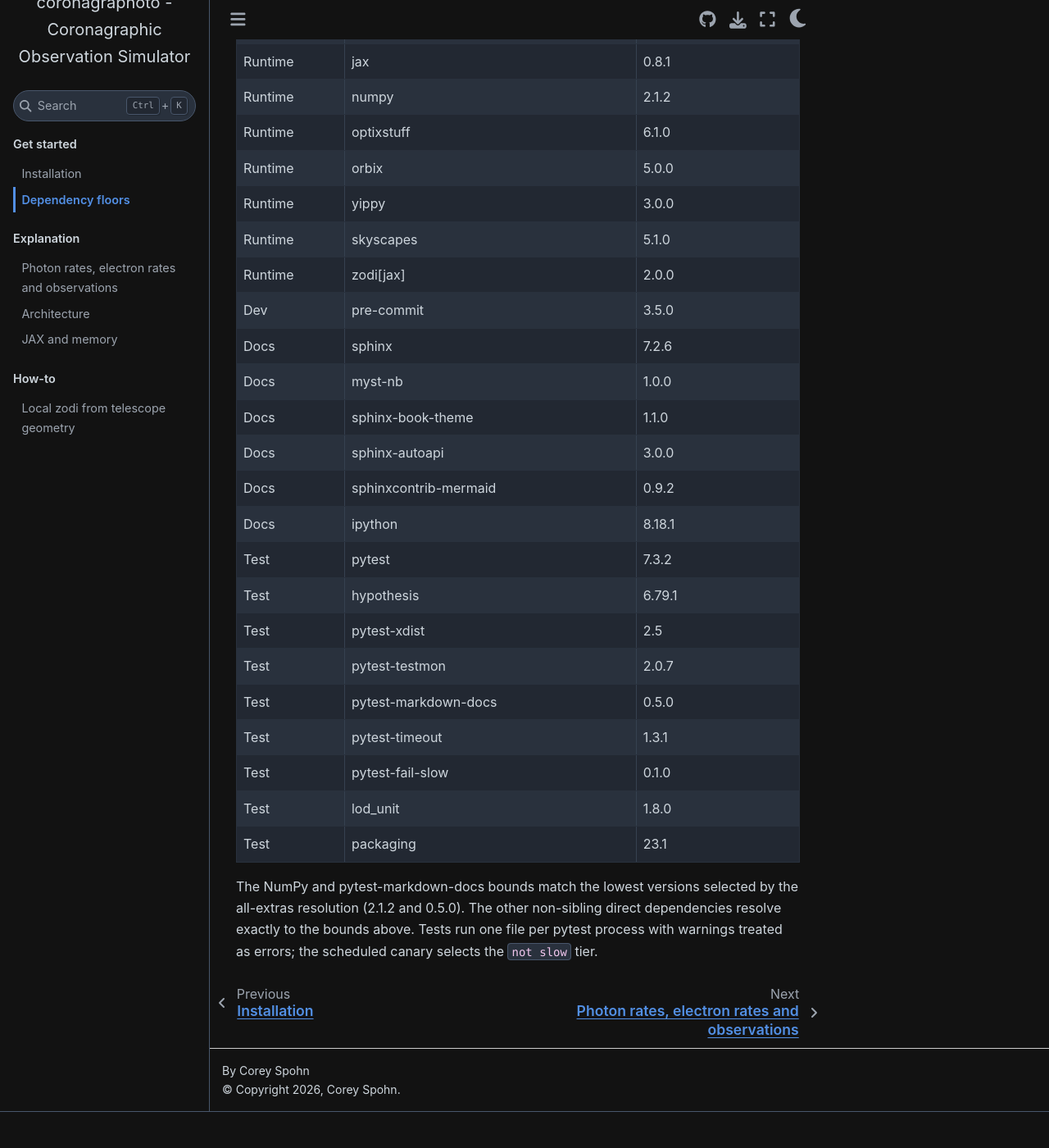
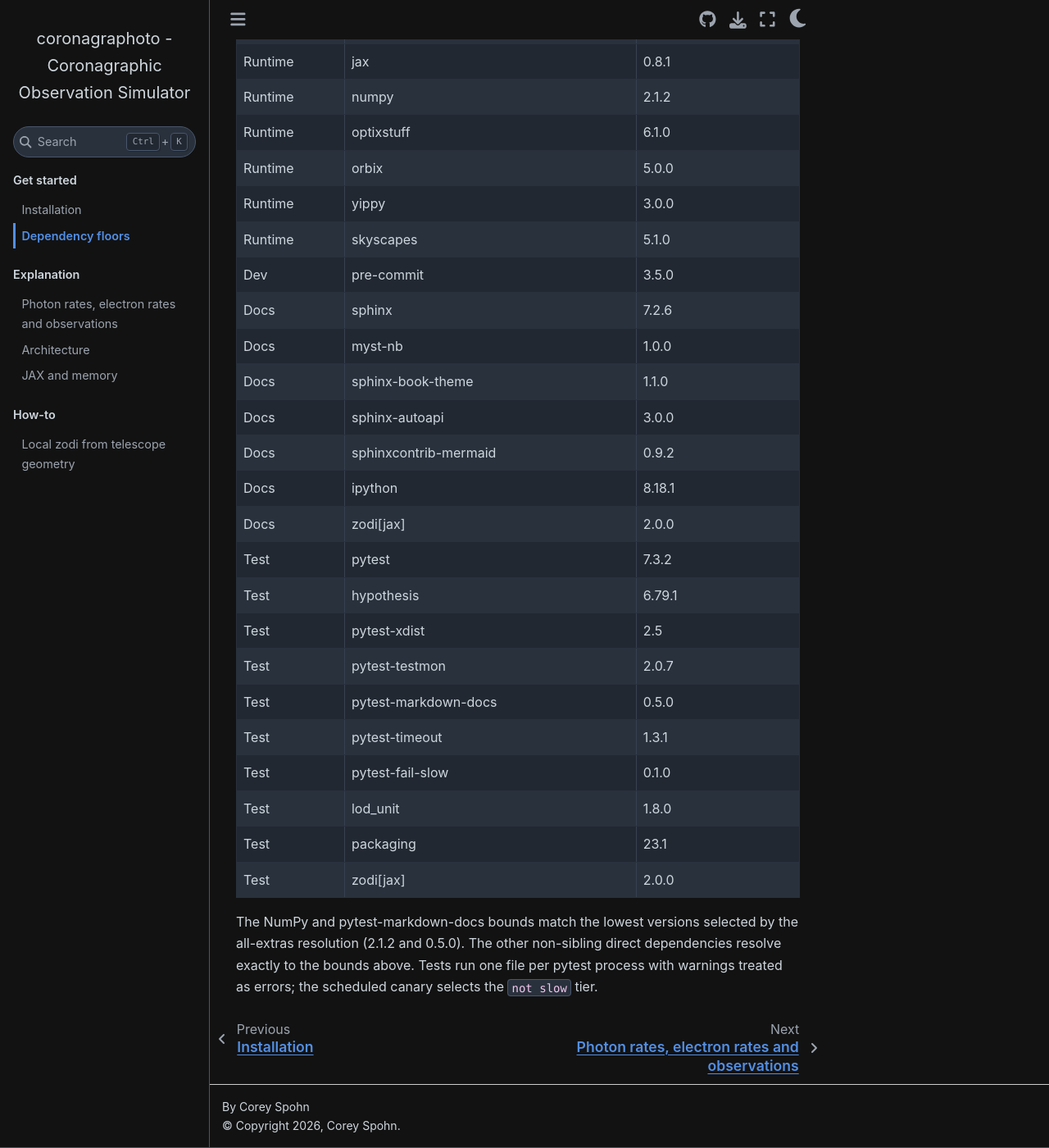
Before and after one commit to CoreySpohn/coronagraphoto, a Sphinx documentation site: the page built from docs/dependency-floors.md, in a window 1280 px wide and 1400 px high, scrolled down 565 px. Shown: the whole window at 82% size. Built offline with Sphinx 7.4.7 and the Sphinx Book theme 1.1.4, drawn with Linux system fonts in a browser that asks for light colours; pages that are not in the unit, such as notebooks, are missing from menus; before the commit the page ends 1921 px from its top, so only the background shows below that.

Commit message:
build(deps): move zodi to the test and docs extras now that the package no longer imports it

```diff
--- a/docs/dependency-floors.md
+++ b/docs/dependency-floors.md
@@ -22,7 +22,6 @@ the canary uses the same overrides as CI.
 | Runtime | orbix | 5.0.0 |
 | Runtime | yippy | 3.0.0 |
 | Runtime | skyscapes | 5.1.0 |
-| Runtime | zodi[jax] | 2.0.0 |
 | Dev | pre-commit | 3.5.0 |
 | Docs | sphinx | 7.2.6 |
 | Docs | myst-nb | 1.0.0 |
@@ -30,6 +29,7 @@ the canary uses the same overrides as CI.
 | Docs | sphinx-autoapi | 3.0.0 |
 | Docs | sphinxcontrib-mermaid | 0.9.2 |
 | Docs | ipython | 8.18.1 |
+| Docs | zodi[jax] | 2.0.0 |
 | Test | pytest | 7.3.2 |
 | Test | hypothesis | 6.79.1 |
 | Test | pytest-xdist | 2.5 |
@@ -39,6 +39,7 @@ the canary uses the same overrides as CI.
 | Test | pytest-fail-slow | 0.1.0 |
 | Test | lod_unit | 1.8.0 |
 | Test | packaging | 23.1 |
+| Test | zodi[jax] | 2.0.0 |
 
 The NumPy and pytest-markdown-docs bounds match the lowest versions selected
 by the all-extras resolution (2.1.2 and 0.5.0). The other non-sibling direct
--- a/pyproject.toml
+++ b/pyproject.toml
@@ -25,7 +25,6 @@ dependencies = [
   "orbix>=5.0.0",
   "yippy>=3.0.0",
   "skyscapes>=5.1.0",
-  "zodi[jax]>=2.0.0",
 ]
 [project.optional-dependencies]
 dev = ["pre-commit>=3.5.0"]
@@ -36,6 +35,7 @@ docs = [
   "sphinx-autoapi>=3.0.0",
   "sphinxcontrib-mermaid>=0.9.2",
   "ipython>=8.18.1",
+  "zodi[jax]>=2.0.0",
 ]
 test = [
   "ineedvalidation>=1.1.0",
@@ -50,6 +50,7 @@ test = [
   "pytest-fail-slow>=0.1.0",
   "lod_unit>=1.8.0",
   "packaging>=23.1",
+  "zodi[jax]>=2.0.0",
 ]
 
 [project.urls]
```
